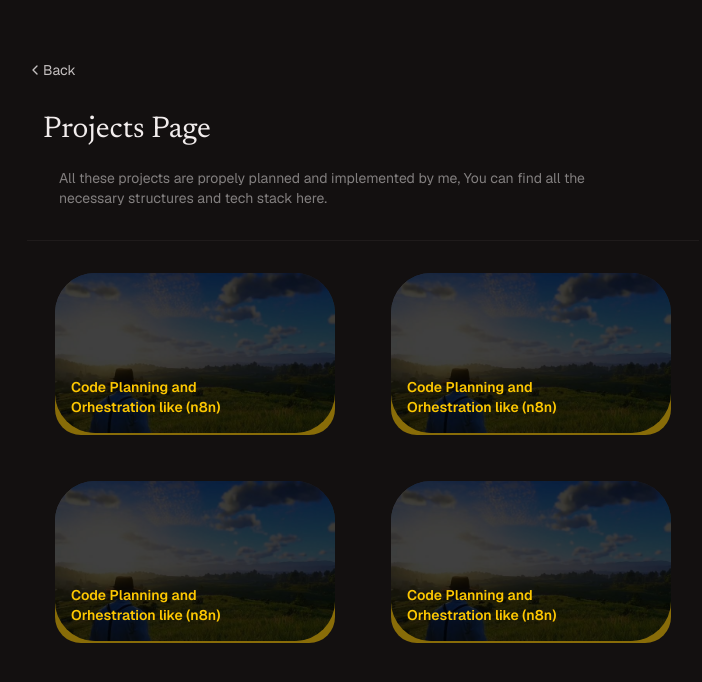
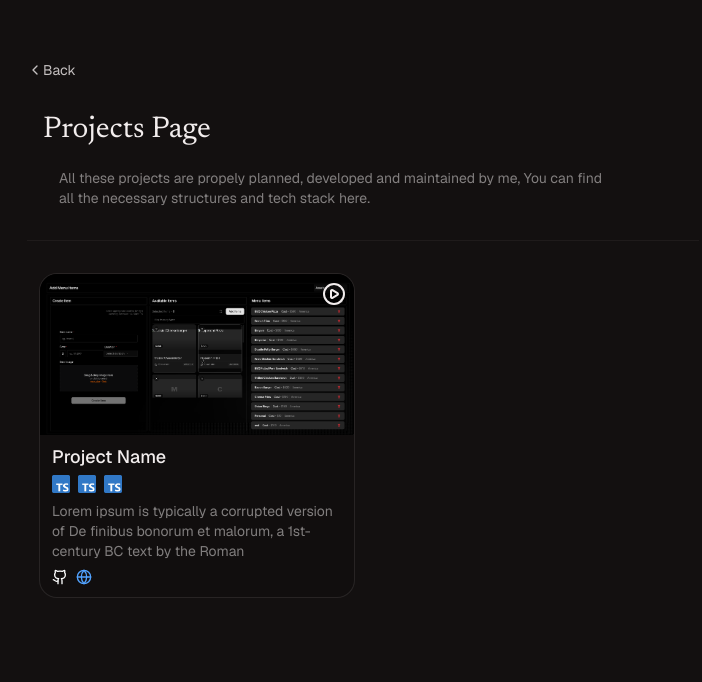
Before and after one commit to prave01/portfolio-2026, a Next.js app: page /projects in a window 1280 px wide. Shown: the top 682 px of the page, without its empty margins (277-979 px from the left). Built offline with nearby package versions, Linux system fonts and the light colour scheme.

Commit message:
creates video modal for project card

```diff
--- a/app/layout.tsx
+++ b/app/layout.tsx
@@ -7,6 +7,7 @@ import {
   Tangerine,
 } from "next/font/google";
 import "./globals.css";
+import { TooltipProvider } from "@/components/ui/tooltip";
 
 const geistSans = Geist({
   variable: "--font-geist-sans",
@@ -36,7 +37,7 @@ export default function RootLayout({
         className={`${geistSans.className} ${playwrite.variable} antialiased
           bg-[#131010] no-scrollbar`}
       >
-        {children}
+        <TooltipProvider> {children}</TooltipProvider>
       </body>
     </html>
   );
--- a/components/custom/atom/ProjectCard.tsx
+++ /dev/null
@@ -1,114 +0,0 @@
-"use client";
-
-import { motion } from "motion/react";
-import {
-  Tooltip,
-  TooltipContent,
-  TooltipTrigger,
-} from "@/components/ui/tooltip";
-import Image from "next/image";
-import { GithubIcon, Globe, Play } from "lucide-react";
-import Link from "next/link";
-
-export default function ProjectCard({
-  name,
-  github,
-  live,
-}: {
-  name: string;
-  github: string;
-  live: string;
-}) {
-  return (
-    <div className="relative project-card mx-auto group w-fit h-auto z-0">
-      <motion.div
-        className="h-40 group-hover:-translate-y-5 transition-all duration-150
-          ease-in-out w-80 md:w-70 border-primary/80 [corner-shape:squircle]
-          rounded-[40px] overflow-clip relative z-10
-          group-hover:shadow-[0px_1px_8px_var(--color-black)]"
-      >
-        <div
-          className="absolute flex flex-col items-start justify-end w-full p-4
-            h-full bg-black/50 z-10"
-        >
-          <p
-            className="max-w-50 w-full text-yellow-400 text-sm md:text-md
-              font-semibold"
-          >
-            {name}
-          </p>
-        </div>
-        <Image
-          src={"/aa.jpeg"}
-          className="object-cover brightness-50"
-          alt={""}
-          width={500}
-          height={500}
-        />
-      </motion.div>
-      <div
-        className="h-20 translate-y-8 lg:group-hover:translate-y-6
-          transition-all duration-150 ease-in-out w-full absolute
-          lg:bg-yellow-400/50 bg-yellow-400/80 lg:group-hover:bg-yellow-400/80
-          bottom-0 lg:translate-y-0.5 rounded-b-4xl [corner-shape:squircle]
-          -z-10 group-hover:shadow-[0px_-1px_4px_var(--color-black)_inset]"
-      >
-        <div
-          className="absolute -bottom-1 lg:bottom-1 w-full h-10 flex
-            items-center gap-3 justify-start px-4"
-        >
-          {" "}
-          <Tooltip delayDuration={800}>
-            <TooltipTrigger>
-              {" "}
-              <Link target="_blank" href={github}>
-                {" "}
-                <GithubIcon
-                  className="text-neutral-900 hover:text-gray-200 rounded-full
-                    transition-all duration-150 size-4 md:size-5 ease-in-out"
-                />
-              </Link>
-            </TooltipTrigger>
-            <TooltipContent
-              side="top"
-              className="backdrop-blur-md text-white bg-black/50"
-            >
-              Github
-            </TooltipContent>
-          </Tooltip>
-          <Tooltip delayDuration={800}>
-            <TooltipTrigger>
-              <Link target="_blank" href={live}>
-                {" "}
-                <Globe
-                  className="text-neutral-900 hover:text-blue-700 rounded-full
-                    transition-all duration-150 size-4 md:size-5 ease-in-out"
-                />
-              </Link>
-            </TooltipTrigger>
-            <TooltipContent
-              side="top"
-              className="backdrop-blur-md text-white bg-black/50"
-            >
-              Live
-            </TooltipContent>
-          </Tooltip>
-          <Tooltip delayDuration={800}>
-            <TooltipTrigger>
-              <Play
-                className="text-neutral-900 hover:text-red-700 rounded-full
-                  transition-all duration-150 size-4 md:size-5 ease-in-out"
-              />
-            </TooltipTrigger>
-            <TooltipContent
-              side="top"
-              className="backdrop-blur-md text-white bg-black/50"
-            >
-              Demo{" "}
-            </TooltipContent>
-          </Tooltip>
-        </div>
-      </div>
-    </div>
-  );
-}
--- /dev/null
+++ b/components/custom/molecule/ProjectCard.tsx
@@ -0,0 +1,92 @@
+import Image from "next/image";
+import {
+  Tooltip,
+  TooltipContent,
+  TooltipTrigger,
+} from "@/components/ui/tooltip";
+import { Github, Globe, PlayCircleIcon } from "lucide-react";
+import Link from "next/link";
+import VideoModal from "./VideoModal";
+import { useState } from "react";
+
+export default function ProjectCard() {
+  const [open, setOpen] = useState(false);
+
+  return (
+    <div className="w-full h-full">
+      {" "}
+      <VideoModal setOpen={setOpen} open={open} />
+      <div
+        className="w-full h-auto bg-black/10 rounded-2xl [corner-shape:squircle]
+          project-card border-primary/10 border overflow-hidden"
+      >
+        <div className="w-full h-full relative">
+          {" "}
+          <Image
+            className="object-cover w-full h-auto"
+            width={400}
+            height={400}
+            src={"/projects/sample.png"}
+            alt={""}
+          />
+          <div onClick={() => { }} className="absolute top-2 right-2">
+            {" "}
+            <Tooltip>
+              {" "}
+              <TooltipContent>Play Video</TooltipContent>
+              <TooltipTrigger asChild>
+                <PlayCircleIcon
+                  onClick={() => setOpen(true)}
+                  className="stroke-primary size-6 cursor-pointer
+                    hover:stroke-primary/80"
+                />
+              </TooltipTrigger>
+            </Tooltip>
+          </div>
+        </div>
+        <div className="px-3 py-2 flex flex-col gap-1">
+          {" "}
+          <p className="text-lg font-medium text-primary">Project Name</p>
+          <div className="flex gap-x-2 items-center w-full justify-start">
+            {" "}
+            <Image
+              width={500}
+              height={500}
+              className="size-4.5"
+              src={"/skills/ts.png"}
+              alt={""}
+            />
+            <Image
+              width={500}
+              height={500}
+              className="size-4.5"
+              src={"/skills/ts.png"}
+              alt={""}
+            />
+            <Image
+              width={500}
+              height={500}
+              className="size-4.5"
+              src={"/skills/ts.png"}
+              alt={""}
+            />
+          </div>
+          <p className="text-sm text-primary/50 font-normal my-1">
+            Lorem ipsum is typically a corrupted version of De finibus bonorum
+            et malorum, a 1st-century BC text by the Roman
+          </p>
+          <div className="mb-1 mt flex gap-2 items-center justify-start">
+            <Link href={""}>
+              {" "}
+              <Github className="size-4 stroke-white" />
+            </Link>
+            <Link href={""}>
+              {" "}
+              <Globe className="stroke-blue-400 size-4" />{" "}
+            </Link>
+          </div>
+        </div>
+      </div>
+    </div>
+  );
+}
--- /dev/null
+++ b/components/custom/molecule/VideoModal.tsx
@@ -0,0 +1,62 @@
+import { cn } from "@/lib/utils";
+import { Dispatch, SetStateAction, useEffect, useRef } from "react";
+
+export default function VideoModal({
+  open = true,
+  setOpen,
+}: {
+  open: boolean;
+  setOpen: Dispatch<SetStateAction<boolean>>;
+}) {
+  const videoRef = useRef<HTMLVideoElement | null>(null);
+
+  useEffect(() => {
+    const video = videoRef.current;
+    if (!video) return;
+
+    if (open) {
+      video.play().catch(() => { });
+    } else {
+      video.pause();
+      video.currentTime = 0;
+    }
+  }, [open]);
+
+  useEffect(() => {
+    if (!open) return;
+
+    const handleKeyDown = (e: KeyboardEvent) => {
+      if (e.key === "Escape") {
+        setOpen(false);
+      }
+    };
+
+    window.addEventListener("keydown", handleKeyDown);
+
+    return () => {
+      window.removeEventListener("keydown", handleKeyDown);
+    };
+  }, [open, setOpen]);
+
+  return (
+    <div
+      className={cn(
+        "absolute z-40 w-full h-screen",
+        "items-center justify-center inset-0",
+        open ? "flex" : "hidden",
+      )}
+    >
+      <div
+        onClick={() => setOpen(false)}
+        className="absolute backdrop-blur-md bg-black/50 w-full h-full -z-10"
+      />
+
+      <video
+        ref={videoRef}
+        src="/sample-vid.mp4"
+        controls
+        className="size-auto rounded-2xl"
+      />
+    </div>
+  );
+}
--- a/components/custom/page/ProjectsPageClient.tsx
+++ b/components/custom/page/ProjectsPageClient.tsx
@@ -1,12 +1,18 @@
 "use client";
 
-import { ChevronLeft } from "lucide-react";
-import Link from "next/link";
-import ProjectCard from "../atom/ProjectCard";
+import { ChevronLeft, Github, Globe, PlayCircleIcon } from "lucide-react";
 import { animate, easeInOut, stagger } from "motion";
 import { useEffect } from "react";
 import { LinkTransition } from "../atom/LinkTransition";
 import { Separator } from "@/components/ui/separator";
+import Image from "next/image";
+import Link from "next/link";
+import {
+  Tooltip,
+  TooltipContent,
+  TooltipTrigger,
+} from "@/components/ui/tooltip";
+import ProjectCard from "../molecule/ProjectCard";
 
 export default function ProjectsPageClient() {
   useEffect(() => {
@@ -17,8 +23,7 @@ export default function ProjectsPageClient() {
     );
   }, []);
   return (
-    <div>
-      {" "}
+    <div className="">
       <div className="w-full min-h-screen pt-10 md:pt-15 px-3">
         <div className="max-w-2xl w-full mx-auto h-full flex gap-8 flex-col">
           <LinkTransition
@@ -41,36 +46,17 @@ export default function ProjectsPageClient() {
               Projects Page
             </p>
             <p className="text-primary/50 px-4 w-[90%] text-sm">
-              All these projects are propely planned and implemented by me, You
-              can find all the necessary structures and tech stack here.
+              All these projects are propely planned, developed and maintained
+              by me, You can find all the necessary structures and tech stack
+              here.
             </p>
           </div>
           <Separator className="w-[60%] mx-auto bg-primary/5" />
           <div
-            className="grid grid-cols-1 gap-y-12 items-start pb-15
-              justify-center md:grid-cols-2 w-full h-f overflow-hidden"
+            className="w-full h-auto pb-5 grid grid-cols-2 place-items-center g
+              px-3 gap-4"
           >
-            {" "}
-            <ProjectCard
-              name={"Code Planning and Orhestration like (n8n)"}
-              github={"https://github.com/prave01/n8n_forCodePlanning"}
-              live={"https://tried-n8n.vercel.app/"}
-            />
-            <ProjectCard
-              name={"Code Planning and Orhestration like (n8n)"}
-              github={"https://github.com/prave01/n8n_forCodePlanning"}
-              live={"https://tried-n8n.vercel.app/"}
-            />
-            <ProjectCard
-              name={"Code Planning and Orhestration like (n8n)"}
-              github={"https://github.com/prave01/n8n_forCodePlanning"}
-              live={"https://tried-n8n.vercel.app/"}
-            />
-            <ProjectCard
-              name={"Code Planning and Orhestration like (n8n)"}
-              github={"https://github.com/prave01/n8n_forCodePlanning"}
-              live={"https://tried-n8n.vercel.app/"}
-            />
+            <ProjectCard />
           </div>
         </div>
       </div>
```
Also changed, not shown: components/custom/molecule/Projects.tsx (+11 -11 lines), components/ui/tooltip.tsx (+5 -5 lines), public/projects/sample.png (added), 1 other file (tests, documents, lock files or other folders).
